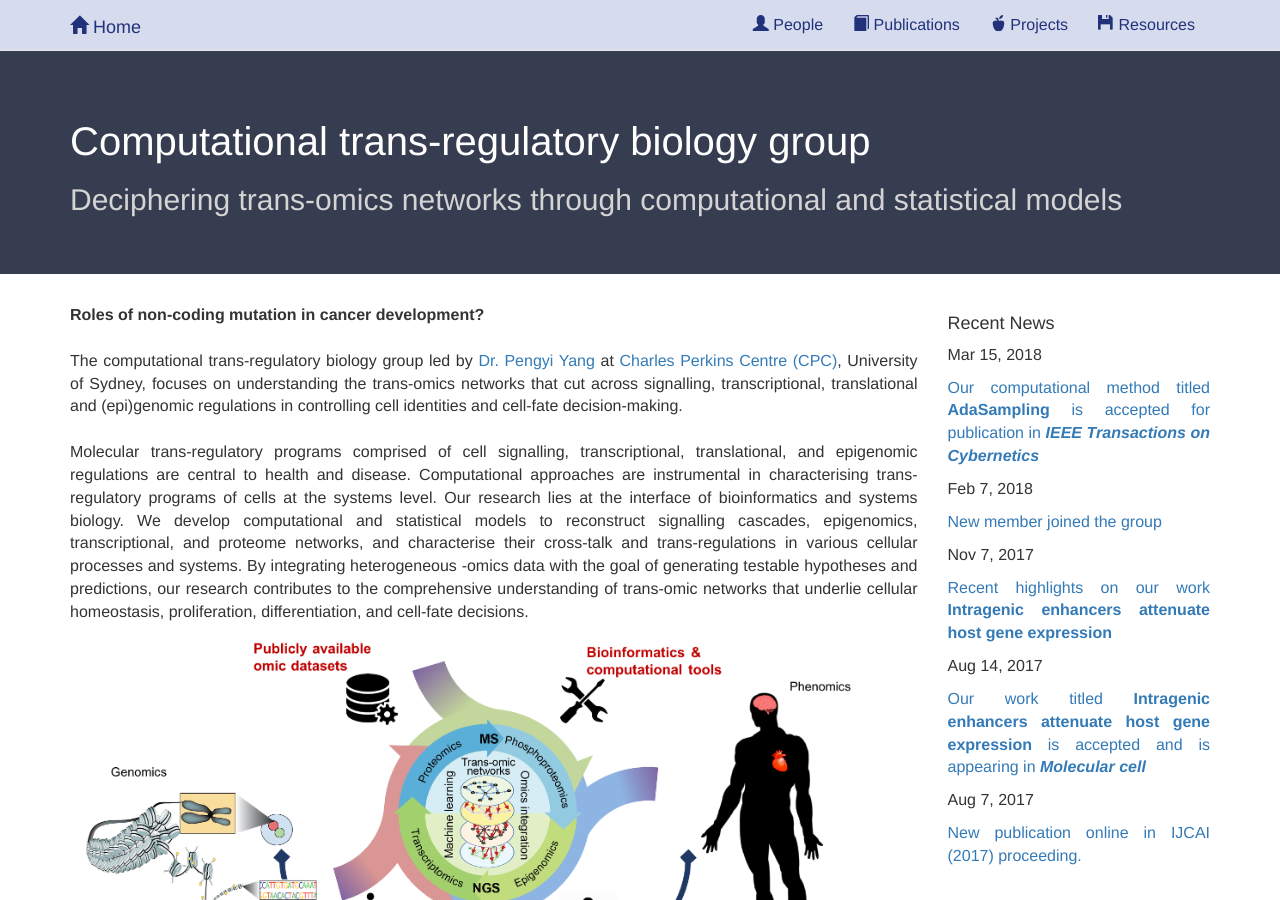
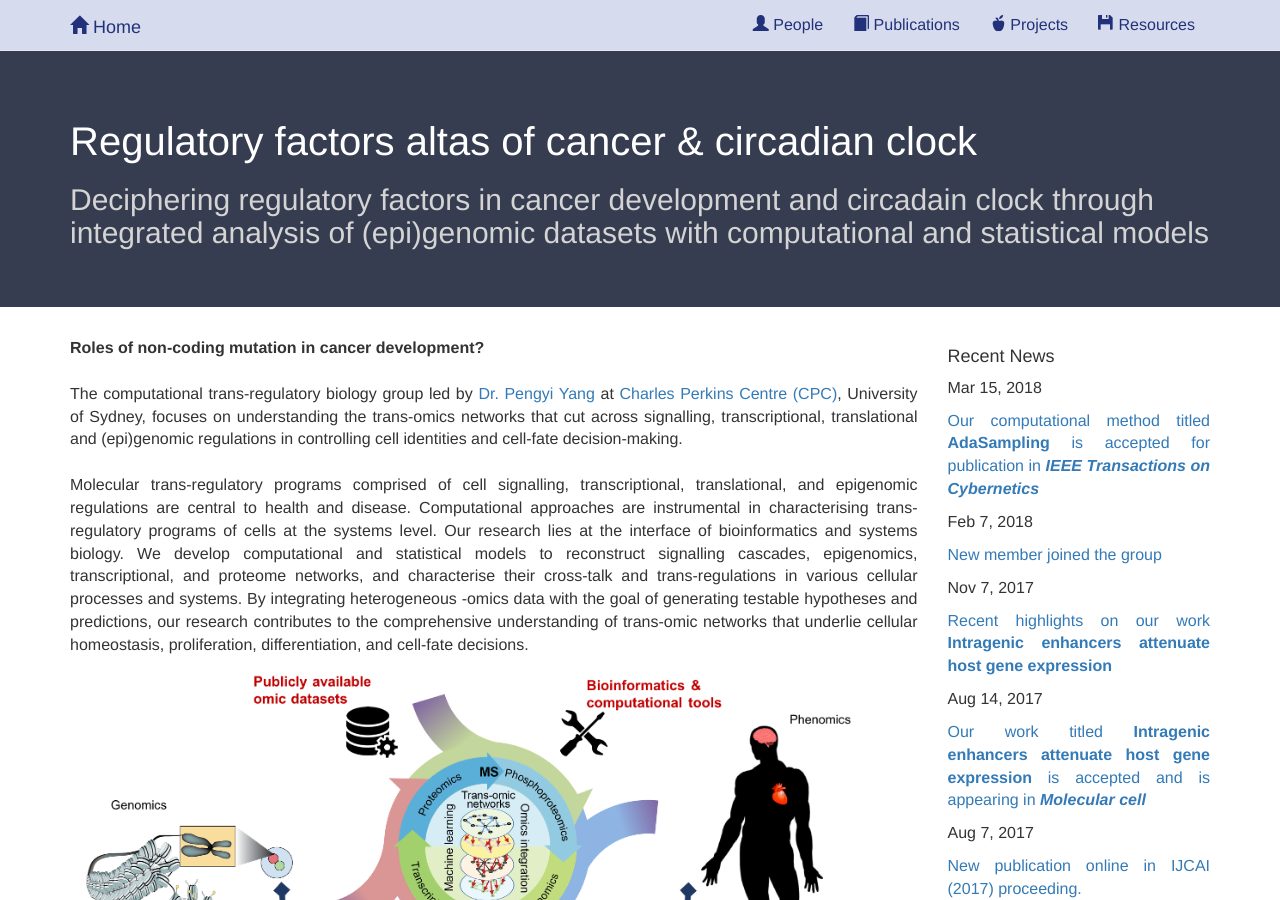
Before and after one commit to maofengbiao/xflicsu.github.io, a Jekyll site: the page built from index.html, in a window 1280 px wide and 900 px high. Built offline with Jekyll 4.4.1, drawn with Linux system fonts in a browser that asks for light colours; nearby versions of some CDN libraries; comment, search, counter and statistics services are not loaded; a style sheet for code colours, icons or effects is not loaded.

Commit message:
Update home.html

```diff
--- a/_layouts/home.html
+++ b/_layouts/home.html
@@ -4,10 +4,10 @@ layout: default
 <div class="jumbotron">
     <div class="container">
         <h1>
-            Computational trans-regulatory biology group
+            Regulatory factors altas of cancer & circadian clock
 
         </h1>
-		<h2><font color=#D4D4D4>Deciphering trans-omics networks through computational and statistical models</font></h2>
+		<h2><font color=#D4D4D4>Deciphering regulatory factors in cancer development and circadain clock through integrated analysis of (epi)genomic datasets with computational and statistical models</font></h2>
      </div>
 </div>
 
```
